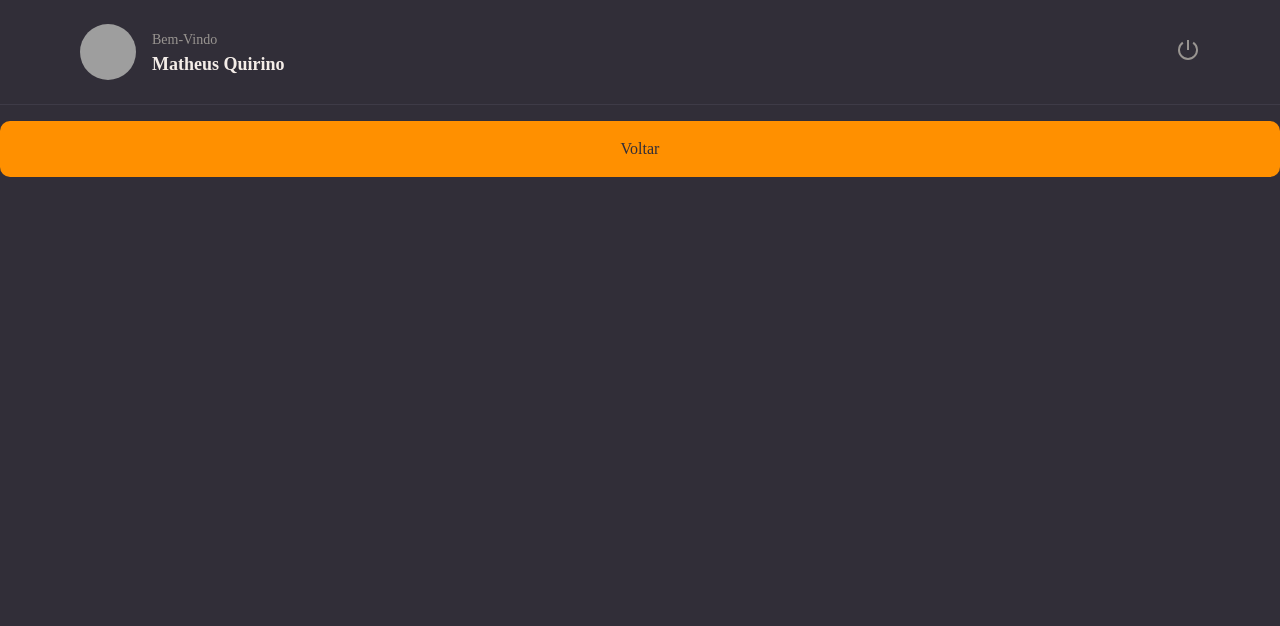
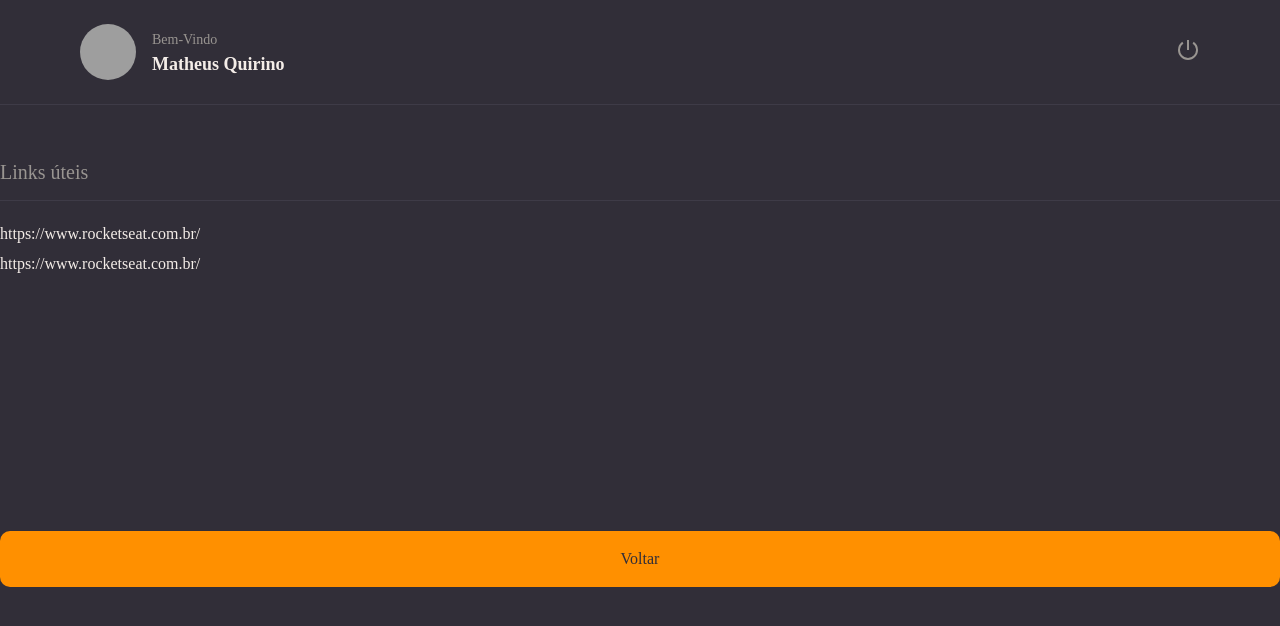
Before and after one commit to mthflashice/rocketnotes, a React (Vite) app: page / in a window 1280 px wide. Shown: the top 626 px of the page. Built offline with nearby package versions, Linux system fonts and the light colour scheme; grey boxes are pictures that could not be loaded.

Commit message:
add contend Section = index, styles

```diff
--- /dev/null
+++ b/src/components/Section/index.jsx
@@ -0,0 +1,12 @@
+import { Container } from "./styles";
+
+export function Section({title,children }){
+    return(
+        <Container>
+            <h2>{title}</h2>
+            {children}
+        </Container>
+    )
+
+
+}
--- /dev/null
+++ b/src/components/Section/styles.js
@@ -0,0 +1,21 @@
+import styled from 'styled-components';
+
+export const Container = styled.section`
+    margin: 56px 0 28px;
+
+    > h2{
+        border-bottom-width:1px;
+        border-bottom-style:solid;
+        border-bottom-color: ${({theme}) => theme.COLORS.BACKGROUND_700};
+
+        padding-bottom: 16px;
+        margin-bottom: 24px;
+
+        color: ${({theme})=>theme.COLORS.GRAY_100};
+        font-size: 20px;
+        font-weight:400;
+    }
+
+
+
+`;
--- a/src/pages/Details/index.jsx
+++ b/src/pages/Details/index.jsx
@@ -1,13 +1,22 @@
-import { Container} from './styles';
+import { Container, Links} from './styles';
 
 import { Header } from "../../components/Header";
 import { Button } from '../../components/Button';
+import { Section } from "../../components/Section";
+
+
 
   export default function Details(){
 
   return(
     <Container>
       <Header />
+      <Section title = 'Links úteis'>
+        <Links>
+        <li><a href='#'>https://www.rocketseat.com.br/</a></li>
+        <li><a href='#'>https://www.rocketseat.com.br/</a></li>
+        </Links>
+      </Section>
 
   <Button title='Voltar'/>
 
--- a/src/pages/Details/styles.js
+++ b/src/pages/Details/styles.js
@@ -10,3 +10,16 @@
 'header'
 'content'
 `;
+
+export const Links = styled.ul`
+list-style-type: style none;;
+
+>li{
+    margin-top:12px;
+    a{
+      color: ${({theme})=>theme.COLORS.WHITE};
+
+    }
+}
+
+`;
```
